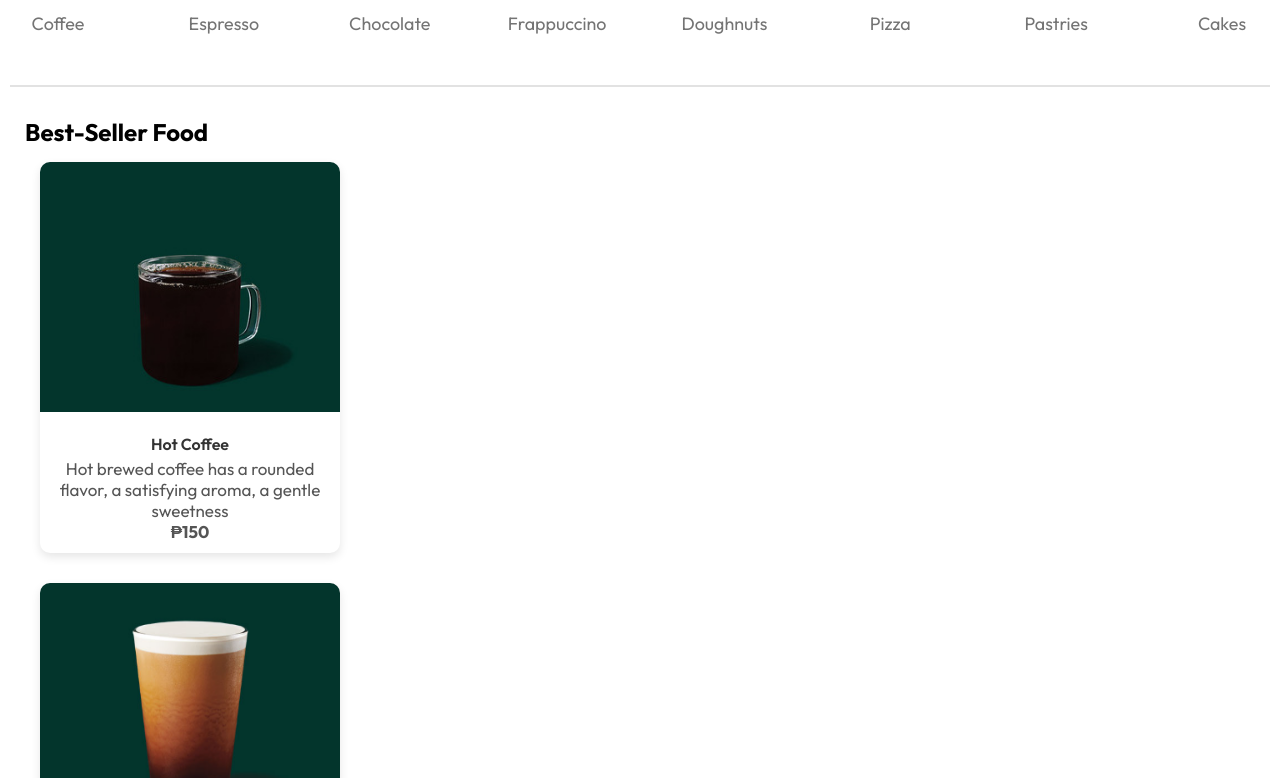
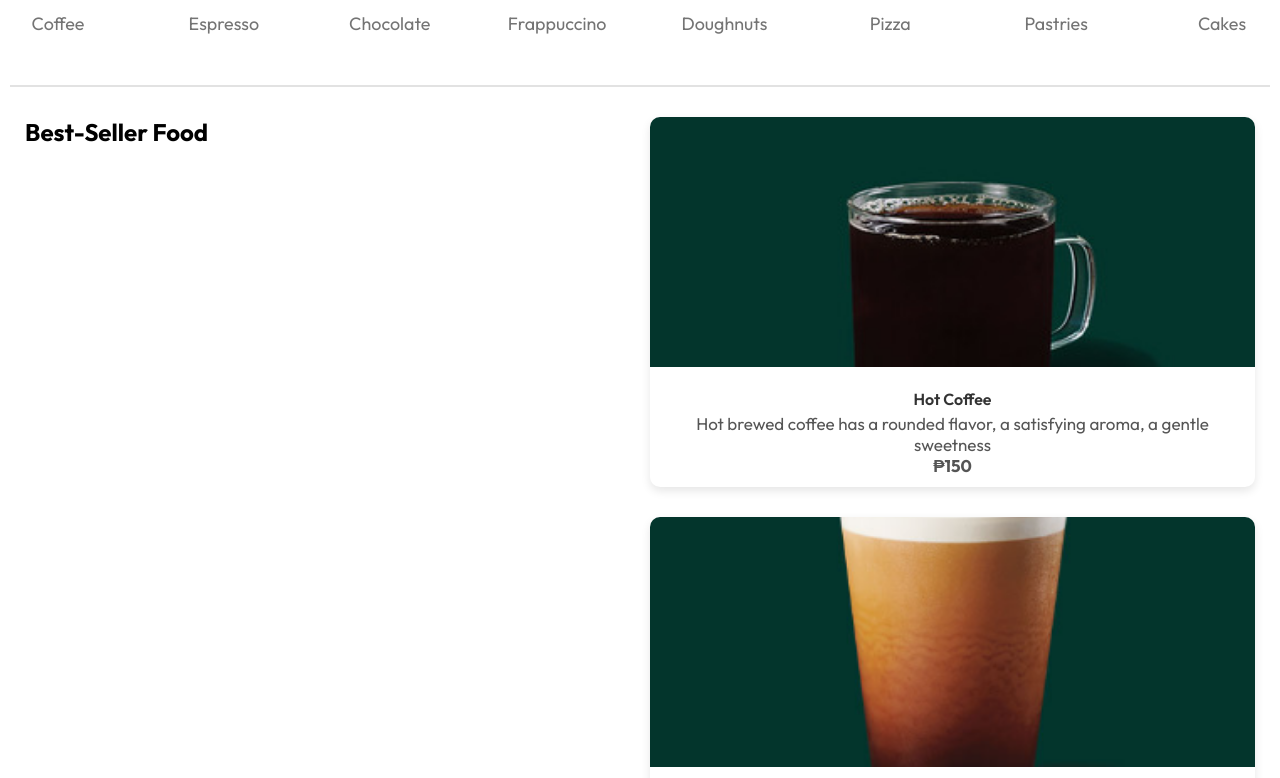
Before and after one commit to Vincent-Caraga/Noble-Brews, a React (Vite) app: page /our-menu in a window 1280 px wide. Shown: the part 402-1180 px from the top of the page. Built offline with nearby package versions, Linux system fonts and the light colour scheme; a web font is replaced by a local one.

Commit message:
style:WIP for desktop mode

```diff
--- a/src/assets/CSS/FoodDisplay.css
+++ b/src/assets/CSS/FoodDisplay.css
@@ -1,23 +1,28 @@
 .food-display {
-  display: flex;
-  flex-direction: column;
-  flex-wrap: wrap;
   padding: 0 15px;
+  /* Use grid to create the card layout */
+  display: grid;
+  gap: 20px; /* Space between the grid items (cards) */
+  /* This creates a responsive grid that will automatically adjust the number of columns */
+  grid-template-columns: repeat(auto-fit, minmax(250px, 1fr));
 }
+
 .card {
-  width: 300px;
   background: #fff;
   border-radius: 10px;
   box-shadow: 0 4px 10px rgba(0, 0, 0, 0.1);
   overflow: hidden;
   text-align: center;
-  margin: 15px;
+  margin-bottom: 30px;
   transition: transform 0.2s ease;
-  margin-bottom: 30px;
+  /* These properties are not needed in the card now that the parent is a grid container */
+  /* display: flex;
+  flex-direction: column; */
 }
 .card img {
-  max-width: 100%;
+  width: 100%;
   height: 250px;
+  object-fit: cover; /* Ensures the image fills the container without distortion */
 }
 .card-details {
   padding: 10px;
@@ -36,3 +41,11 @@
 .card-details .price {
   font-weight: bolder;
 }
+
+/* Mobile adjustments for a single column layout */
+@media (max-width: 600px) {
+  .food-display {
+    /* On smaller screens, the grid will display a single column */
+    grid-template-columns: 1fr;
+  }
+}
```
